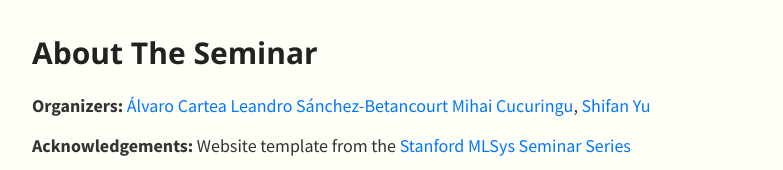
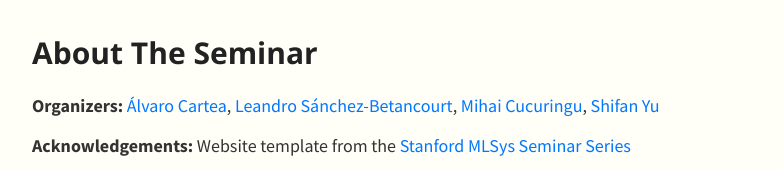
Before and after one commit to SML-Fin/SML-Fin.github.io, a Jekyll site: the page built from index.md, in a window 1280 px wide and 900 px high, scrolled down 8209 px. Shown: the part 727-897 px from the top of the window, without its empty margins (248-1031 px from the left). Built offline with Jekyll 4.4.1, drawn with Linux system fonts in a browser that asks for light colours; nearby versions of some CDN libraries; our own code applies the rules of GitHub Pages for plain Markdown files.

```diff
--- a/index.md
+++ b/index.md
@@ -53,6 +53,6 @@ The seminar series covers a wide range of topics at the intersection of statisti
 
 # About The Seminar
 
-**Organizers:** [Álvaro Cartea](https://sites.google.com/site/alvarocartea/home) [Leandro Sánchez-Betancourt](https://leandro-sbetancourt.github.io) [Mihai Cucuringu](https://www.stats.ox.ac.uk/~cucuring/), [Shifan Yu](https://www.shifanyu.com/)
+**Organizers:** [Álvaro Cartea](https://sites.google.com/site/alvarocartea/home), [Leandro Sánchez-Betancourt](https://leandro-sbetancourt.github.io), [Mihai Cucuringu](https://www.stats.ox.ac.uk/~cucuring/), [Shifan Yu](https://www.shifanyu.com/)
 
 **Acknowledgements:**  Website template from the [Stanford MLSys Seminar Series](https://mlsys.stanford.edu)
```
